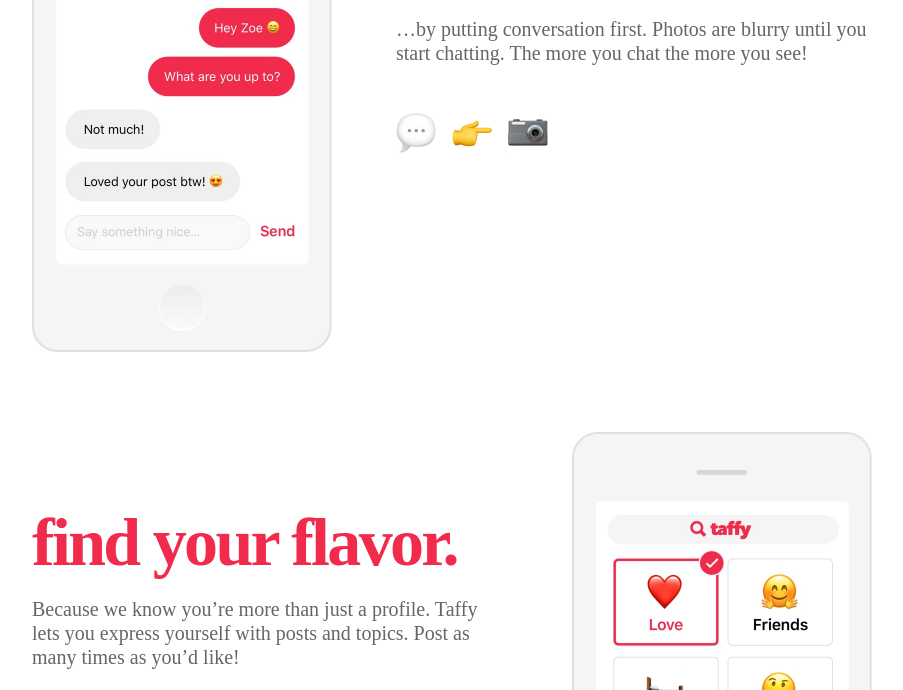
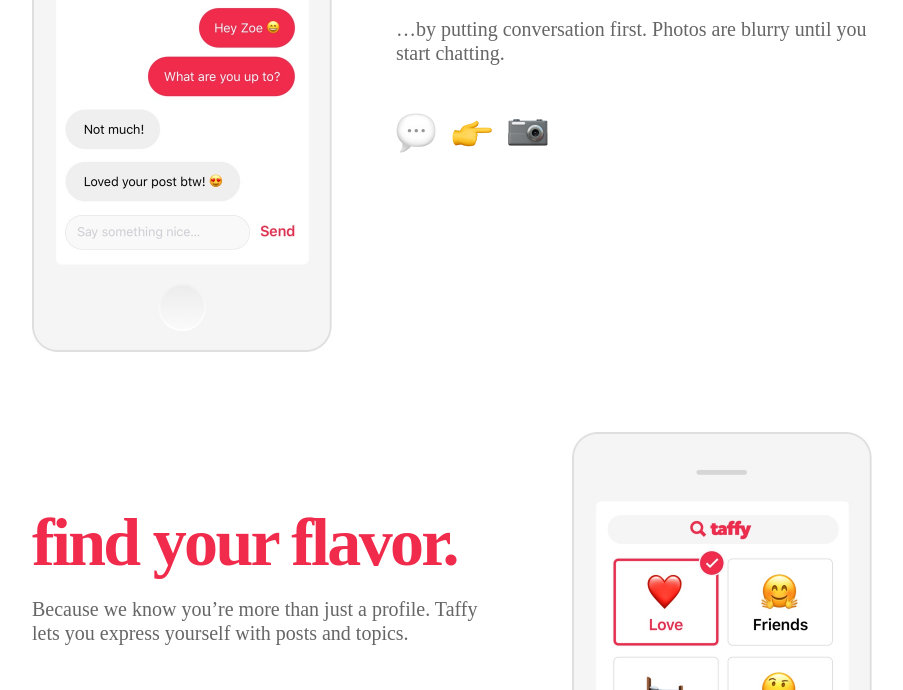
Before and after one commit to johnschenk/taffy.chat, a plain HTML site: page index.html in a window 1280 px wide. Shown: the part 1668-2358 px from the top of the page, without its empty margins (188-1091 px from the left). Drawn offline with Linux system fonts and the light colour scheme; a web font is replaced by a local one.

Commit message:
Removed copy from index.html

```diff
--- a/index.html
+++ b/index.html
@@ -124,7 +124,7 @@
         </div>
         <div class="seven columns">
           <h2>Type Before You Swipe.</h2>
-          <p>…by putting conversation first. Photos are blurry until you start chatting. The more you chat the more you see!</p>
+          <p>…by putting conversation first. Photos are blurry until you start chatting.</p>
           <p class="emoji"><img src="/images/emoji/speech-balloon.png" width=40 height=40> <img src="/images/emoji/right-pointing-backhand.png" width=40 height=40> <img src="/images/emoji/camera.png" width=40 height=40></p>
         </div>
       </div>
@@ -132,7 +132,7 @@
       <div class="row">
         <div class="seven columns">
           <h2>Find Your Flavor.</h2>
-          <p>Because we know you’re more than just a profile. Taffy lets you express yourself with posts and topics. Post as many times as you’d like!</p>
+          <p>Because we know you’re more than just a profile. Taffy lets you express yourself with posts and topics.</p>
           <p class="emoji">
             <img src="/images/emoji/heart.png" width=40 height=40>️ <img src="/images/emoji/hugging-face.png" width=40 height=40> <img src="/images/emoji/bed.png" width=40 height=40>️ <img src="/images/emoji/thinking-face.png" width=40 height=40> <img src="/images/emoji/speech-balloon.png" width=40 height=40> <img src="/images/emoji/question-mark.png" width=40 height=40>
           </p>
```
